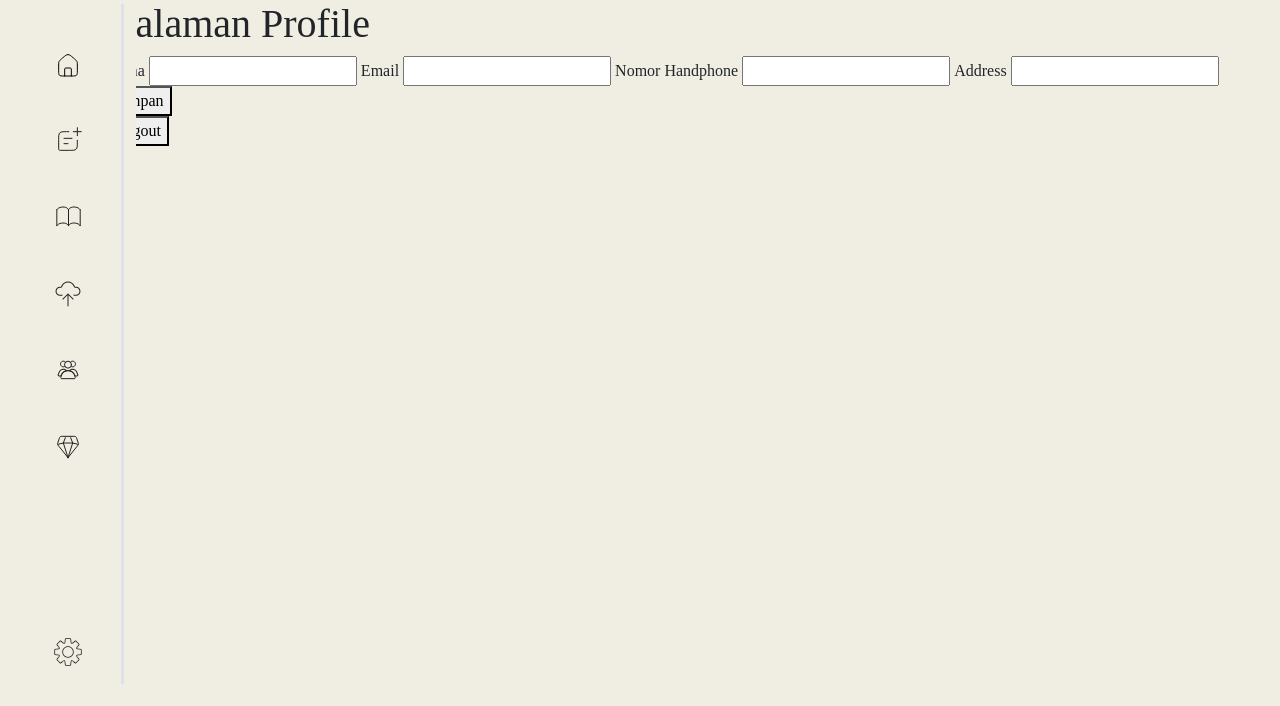
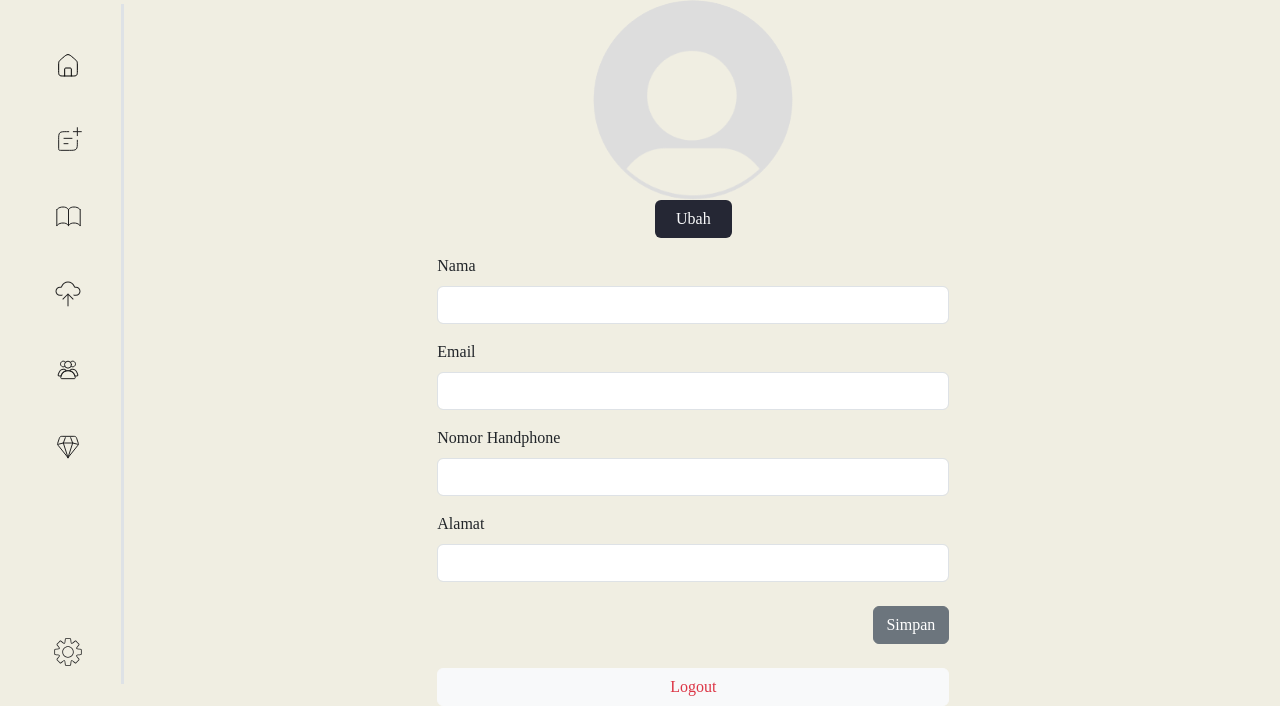
Before and after one commit to JasonAL24/Neobook, a Laravel app: page /profile in a window 1280 px wide. Shown: the part 112-818 px from the top of the page. Before the commit the page ends 796 px from the top, so only its background shows below. Run offline with Laravel 8, Linux system fonts and the light colour scheme; the visitor is signed in with stand-in values (Sample User, id 1); data that the repository does not hold is empty; some libraries are stand-ins or nearby versions; some web fonts are replaced.

Commit message:
fix bug dan tambah edit profile

```diff
--- a/app/Http/Controllers/BookController.php
+++ b/app/Http/Controllers/BookController.php
@@ -30,7 +30,7 @@ class BookController extends Controller
     {
         $startPageNum = $request->query('startPage');
 
-        $title = "Read: " . $book->name; // Assuming 'name' is the attribute that holds the book name
+        $title = "Baca: " . $book->name;
         return view('books.read', [
             "title" => $title,
             "book" => $book,
--- a/public/css/home.css
+++ b/public/css/home.css
@@ -149,3 +149,7 @@
     height: 40px;
     width: 40px;
 }
+
+.profile-form{
+    width: 40vw;
+}
--- a/resources/views/partials/notification.blade.php
+++ b/resources/views/partials/notification.blade.php
@@ -5,9 +5,9 @@
                 <a href="{{route('profile')}}" class="no-blue mt-1">
                     <div class="d-flex flex-row align-items-center">
                         @if ($member->profile_picture)
-                            <img src="/img/{{ $member->profile_picture }}" alt="profile picture" class="profile-picture rounded-circle">
+                            <img src="/img/profile/{{ $member->profile_picture }}.png" alt="profile picture" class="profile-picture rounded-circle">
                         @else
-                            <img src="/img/default_pp.png" alt="default profile picture" class="profile-picture rounded-circle">
+                            <img src="/img/profile/default_pp.png" alt="default profile picture" class="profile-picture rounded-circle">
                         @endif
                         <p class="mb-0 ms-2">{{ explode(' ', $member->name)[0] }}</p>
                         <img src="/img/svg/checkmark.svg" alt="checkmark">
--- a/resources/views/profile.blade.php
+++ b/resources/views/profile.blade.php
@@ -3,20 +3,42 @@
 @section('container')
     <div class="main-bg">
         <div>
-            <h1>Halaman Profile</h1>
+            <div class="container">
+                <div class="d-flex flex-column align-items-center">
+                    <div class="profile-form text-center">
+                        @php
+                            $profile_picture = $member->profile_picture;
+                            if ($profile_picture == null){
+                                $profile_picture = 'default_pp';
+                            }
+                        @endphp
+                        <img src="/img/profile/{{$profile_picture}}.png" alt="profile picture" style="width: 200px; height: 200px" class="rounded-circle">
+                    </div>
+                    <button id="uploadButton" class="btn text-light" style="width: 6vw; background-color: #252734">Ubah</button>
+                    <form action="{{ route('upload.profile.picture') }}" method="POST" enctype="multipart/form-data">
+                        @csrf
+                        <input type="file" class="btn text-light" id="fileInput" name="profile_picture" accept=".png" style="display: none;">
+                    </form>
+                    <div class="profile-form align-items-center">
                         <form method="POST" action="{{ route('members.update', $member->id) }}">
                             @csrf
                             @method('PUT')
-                <!-- Input fields for updating member details -->
-                <label for="name">Nama</label>
-                <input type="text" name="name" value="{{ $member->name }}">
-                <label for="phone">Email</label>
-                <input type="text" name="email" value="{{ $member->user->email }}">
-                <label for="phone">Nomor Handphone</label>
-                <input type="text" name="phone" value="{{ $member->phone }}">
-                <label for="address">Address</label>
-                <input type="text" name="address" value="{{ $member->address }}">
-                <button type="submit">Simpan</button>
+                            <label for="name" class="form-label mt-3">Nama</label>
+                            <input type="text" class="form-control" name="name" value="{{ $member->name }}">
+
+                            <label for="email" class="form-label mt-3">Email</label>
+                            <input type="text" class="form-control" name="email" value="{{ $member->user->email }}">
+
+                            <label for="phone" class="form-label mt-3">Nomor Handphone</label>
+                            <input type="text" class="form-control" name="phone" value="{{ $member->phone }}">
+
+                            <label for="address" class="form-label mt-3">Alamat</label>
+                            <input type="text" class="form-control" name="address" value="{{ $member->address }}">
+                            <div class="d-flex flex-row">
+                                <div class="ms-auto mt-4">
+                                    <button type="submit" class="btn btn-secondary" style="width: 6vw">Simpan</button>
+                                </div>
+                            </div>
                         </form>
                         @if (session('success'))
                             <div class="alert alert-success">
@@ -25,10 +47,17 @@
                         @endif
                         <form method="POST" action="{{ route('logout') }}">
                             @csrf
-                <div>
-                    <button type="submit">Logout</button>
-                </div>
+                            <button type="submit" class="btn btn-light text-danger mt-4" style="width: 40vw">Logout</button>
                         </form>
                     </div>
                 </div>
+            </div>
+
+        </div>
+    </div>
+    <script>
+        document.getElementById('uploadButton').addEventListener('click', function() {
+            document.getElementById('fileInput').click();
+        });
+    </script>
 @endsection
--- a/resources/views/users/login.blade.php
+++ b/resources/views/users/login.blade.php
@@ -36,7 +36,7 @@
             <div class="d-flex flex-column mt-4">
                 <label for="email">Email</label>
                 <div class="input-group">
-                    <input type="email" id="email" name="email" value="{{ old('email') }}" class=" input-box" placeholder="Tulis nama alamat email Anda...">
+                    <input type="email" id="email" name="email" value="{{ old('email') }}" class="input-box" placeholder="Tulis nama alamat email Anda...">
                 </div>
             </div>
             <div class="password-container d-flex flex-column mt-4">
--- a/routes/web.php
+++ b/routes/web.php
@@ -173,5 +173,8 @@ Route::middleware('auth')->group(function () {
         ]);
     })->name('profile');
 
+    Route::post('/update-profile-picture', [UserController::class, 'updateProfilePicture'])
+        ->name('upload.profile.picture');
+
     Route::put('/members/{id}', [UserController::class, 'update'])->name('members.update');
 });
```
Also changed, not shown: app/Http/Controllers/UserController.php (+18 -1 lines), resources/views/home.blade.php (+17 -7 lines), public/img/profile/default_pp.png (renamed from public/img/default_pp.png), public/img/profile/pp.png (renamed from public/img/pp.png). Lines whose indentation alone changed are shown as unchanged.
